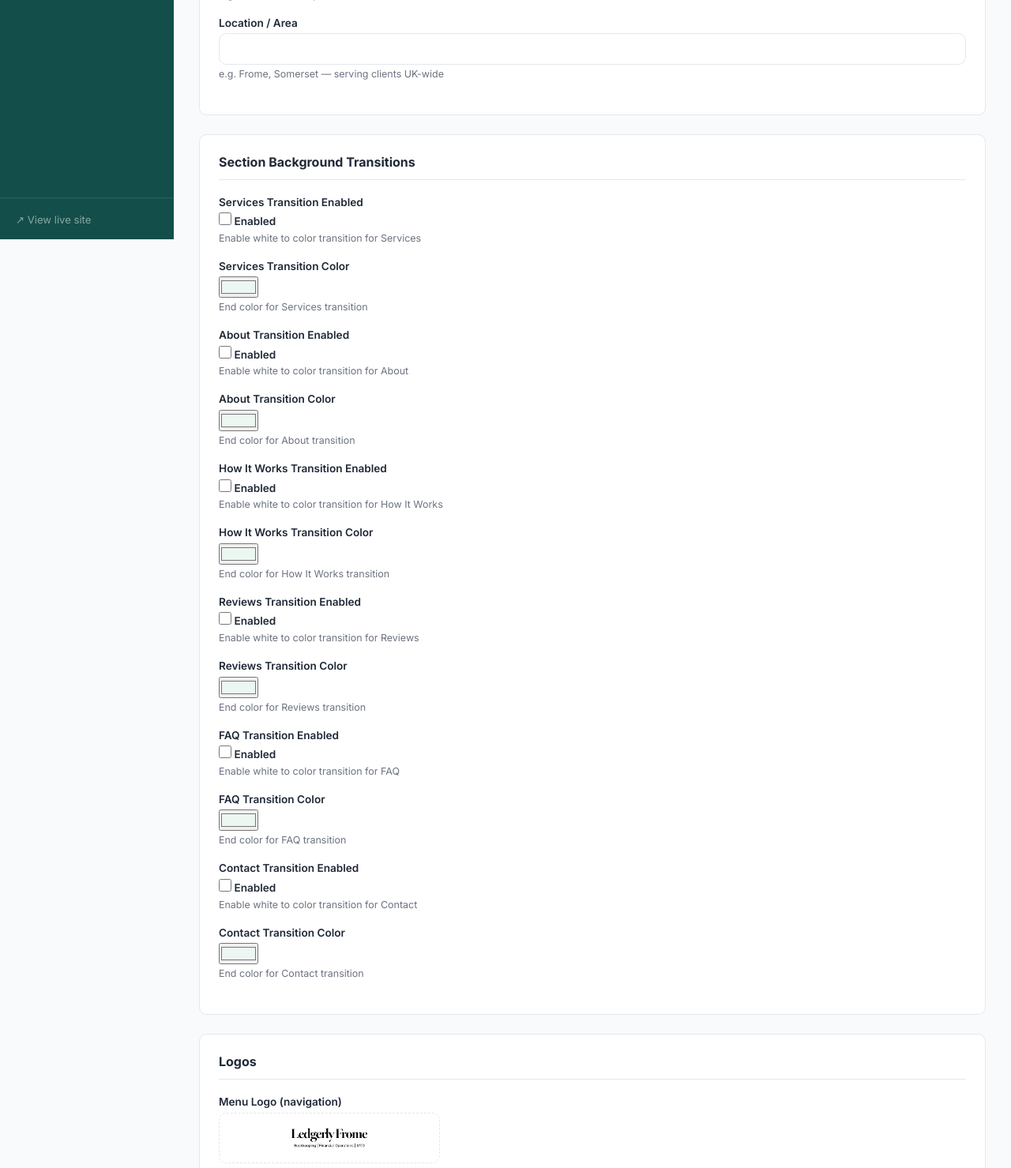
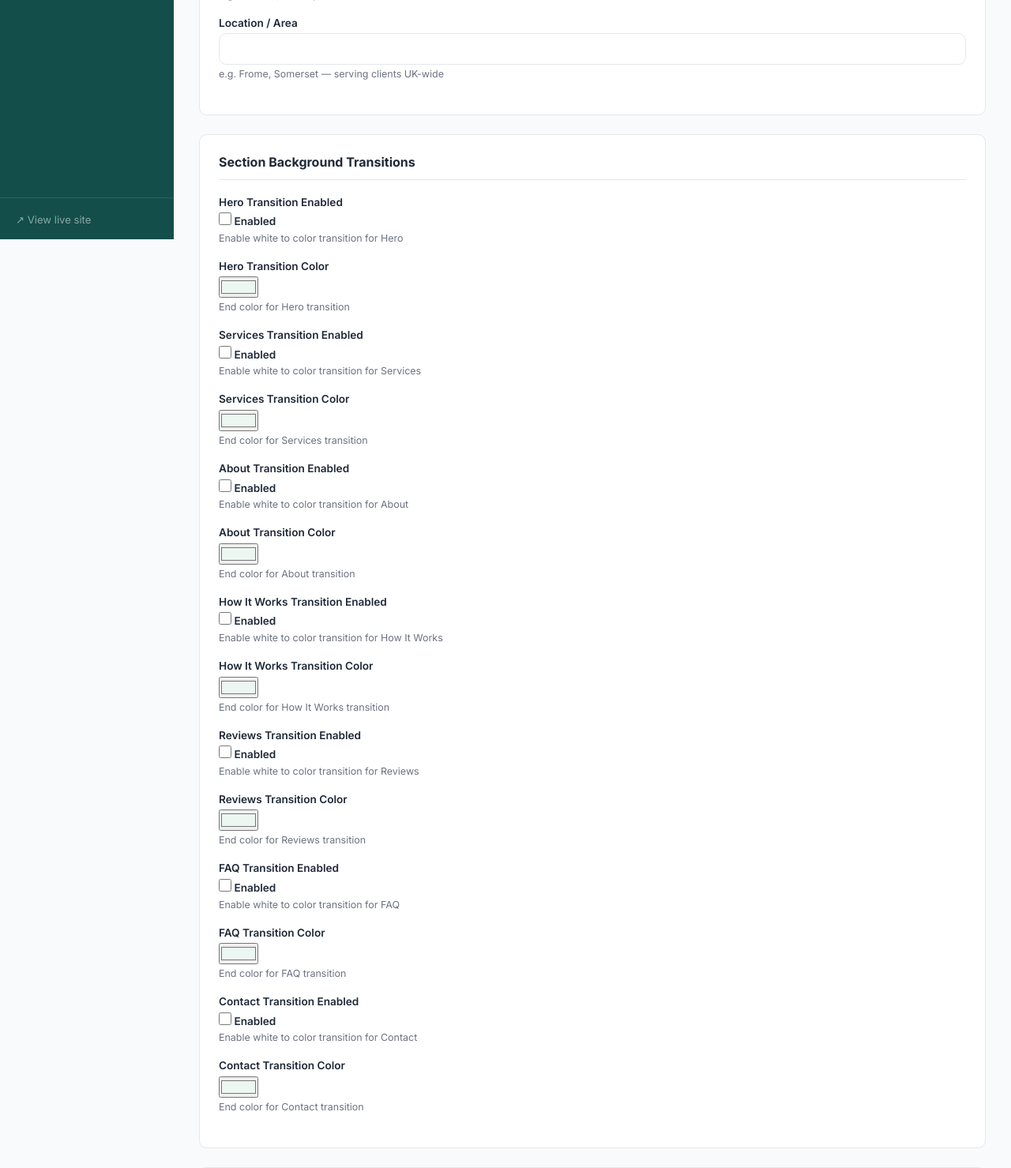
Before and after one commit to counterfitninja/ledgerlyfrome, a Flask app: page /admin/business/ in a window 1280 px wide. Shown: the part 497-1976 px from the top of the page at 79% size. Run offline with Flask 3, Linux system fonts and the light colour scheme; data that the repository does not hold is empty.

Commit message:
hero transition

```diff
--- a/app.py
+++ b/app.py
@@ -341,6 +341,8 @@ BUSINESS_FIELDS = [
     ("email",             "Email",                "text",     ""),
     ("hours",             "Office Hours",         "text",     "e.g. Mon–Fri, 9am–5pm"),
     ("location",          "Location / Area",      "text",     "e.g. Frome, Somerset — serving clients UK-wide"),
+    ("section_transition_hero_enabled",     "Hero Transition Enabled",     "checkbox", "Enable white to color transition for Hero"),
+    ("section_transition_hero_color",       "Hero Transition Color",       "color",    "End color for Hero transition"),
     ("section_transition_services_enabled", "Services Transition Enabled", "checkbox", "Enable white to color transition for Services"),
     ("section_transition_services_color",   "Services Transition Color",   "color",    "End color for Services transition"),
     ("section_transition_about_enabled",    "About Transition Enabled",    "checkbox", "Enable white to color transition for About"),
--- a/seed.py
+++ b/seed.py
@@ -35,6 +35,8 @@ def _seed_config():
     _set("email",            "ledgerlyy@gmail.com")
     _set("hours",            "Mon–Fri, 9am–5pm")
     _set("location",         "Frome, Somerset — serving clients across the UK")
+    _set("section_transition_hero_enabled",     "")
+    _set("section_transition_hero_color",       "#edf7f2")
     _set("section_transition_services_enabled", "")
     _set("section_transition_services_color",   "#edf7f2")
     _set("section_transition_about_enabled",    "")
--- a/templates/admin/business.html
+++ b/templates/admin/business.html
@@ -33,6 +33,7 @@
   <div class="adm-card">
     <div class="adm-card__title">Section Background Transitions</div>
     {% for key, label, ftype, help in fields if key in [
+      'section_transition_hero_enabled','section_transition_hero_color',
       'section_transition_services_enabled','section_transition_services_color',
       'section_transition_about_enabled','section_transition_about_color',
       'section_transition_hiw_enabled','section_transition_hiw_color',
--- a/templates/site/index.html
+++ b/templates/site/index.html
@@ -16,6 +16,8 @@
 
 {% set menu_logo = cfg['menu_logo'] or 'logo.png' %}
 {% set main_logo = cfg['main_logo'] or 'logo.png' %}
+{% set hero_transition_enabled = cfg['section_transition_hero_enabled'] == '1' %}
+{% set hero_transition_color = cfg['section_transition_hero_color'] or '#edf7f2' %}
 {% set services_transition_enabled = cfg['section_transition_services_enabled'] == '1' %}
 {% set services_transition_color = cfg['section_transition_services_color'] or '#edf7f2' %}
 {% set about_transition_enabled = cfg['section_transition_about_enabled'] == '1' %}
@@ -60,7 +62,7 @@
 <main>
 
 <!-- ── Hero ────────────────────────────────────────────────────────────── -->
-<section class="hero" id="hero">
+<section class="hero{% if hero_transition_enabled %} section-transition{% endif %}" id="hero"{% if hero_transition_enabled %} style="--section-transition-color: {{ hero_transition_color }};"{% endif %}>
   <div class="container hero__inner">
     <div class="hero__content">
       <h1>{{ cfg['hero_heading']|safe }}</h1>
```
